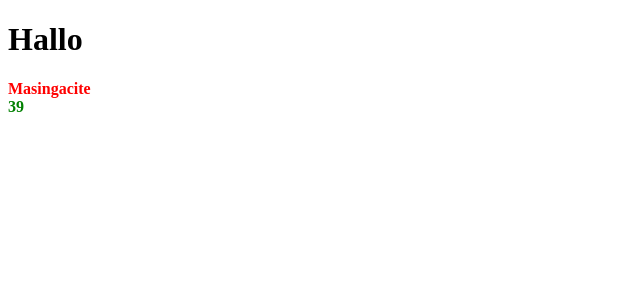
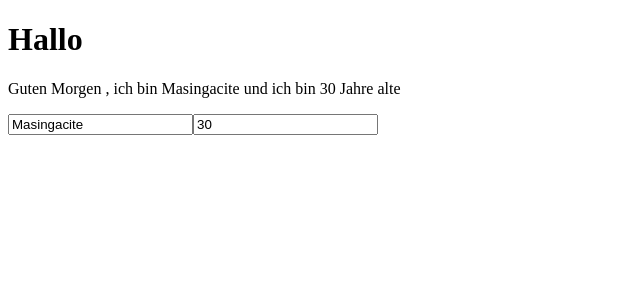
Before and after one commit to diarrisso/vuejs-base, a Vue app in the folder vue-project/: page / in a window 1280 px wide. Shown: the top 300 px of the page, without its empty margins (0-640 px from the left). Built offline with nearby package versions, Linux system fonts and the light colour scheme.

Commit message:
computed testing with salutation

```diff
--- a/vue-project/src/App.vue
+++ b/vue-project/src/App.vue
@@ -1,58 +1,35 @@
 <template>
-  <HelloWold>
-	<template v-slot:name>
-		<div class="text-bold"
-		:class="[user.name.length > 10? 'text-red' : 'text-green']">
-			{{ user.name }}
-		</div>
-	</template>
-	<template v-slot:age>
-		<div class="text-bold"
-		:class="[user.age > 0 ? 'text-green' : 'text-red']">
-			{{user.age }}
-		</div>
+  <HelloWold />
 
-	</template>
-  </HelloWold>
+  <p>{{ sentence }}</p>
+
+  <input type="text" v-model="name" />
+  <input type="text" v-model="age" />
 </template>
 
 <script setup>
 import HelloWold from "@/components/HelloWorld.vue";
-import { ref, reactive } from "vue";
+import { computed, ref } from "vue";
 
-// ref props
-const user = ref({
-  name: "Masingacite",
-  age: 39,
+const name = ref("Masingacite");
+const age = ref(30);
+
+const sentence = computed(() => {
+  return `Guten Morgen , ich bin ${name.value} und ich bin ${age.value} Jahre alte`;
 });
-
-const users = reactive({
-  name: "Masingacite",
-  age: 38,
-});
-
-// Reactivite
-const displayName = () => {
-  console.log("name", users.name, "age", users.age);
-};
-
-displayName();
 </script>
 
 <style scoped>
-
 .text-bold {
   color: black;
   font-weight: bold;
 }
 
-	.text-green  {
-
+.text-green {
   color: green;
 }
 
 .text-red {
   color: red;
 }
-
 </style>
```
Lines whose indentation alone changed are shown as unchanged.
